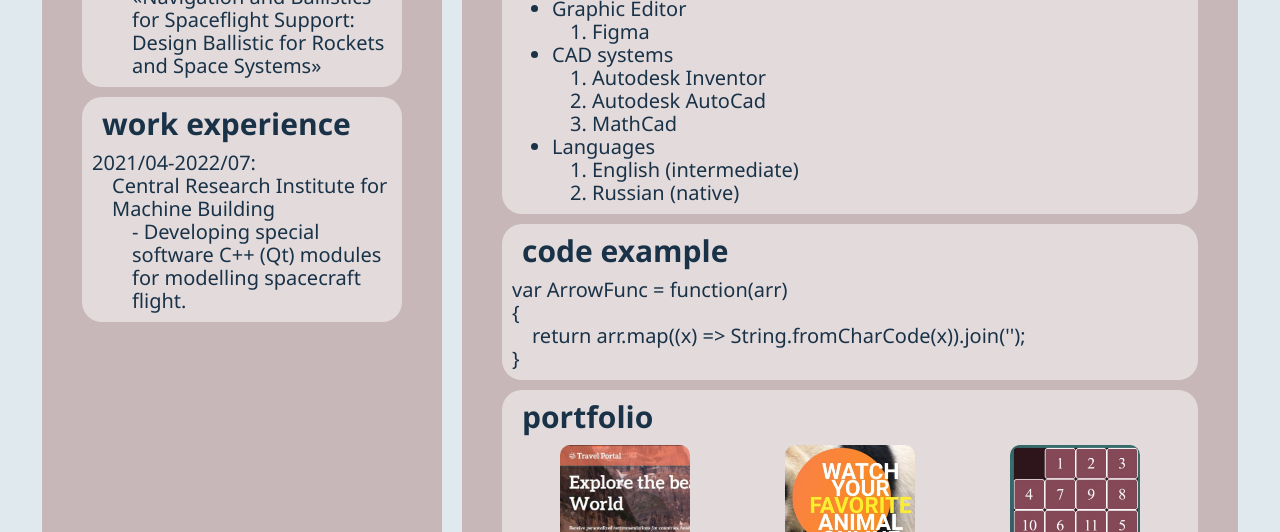
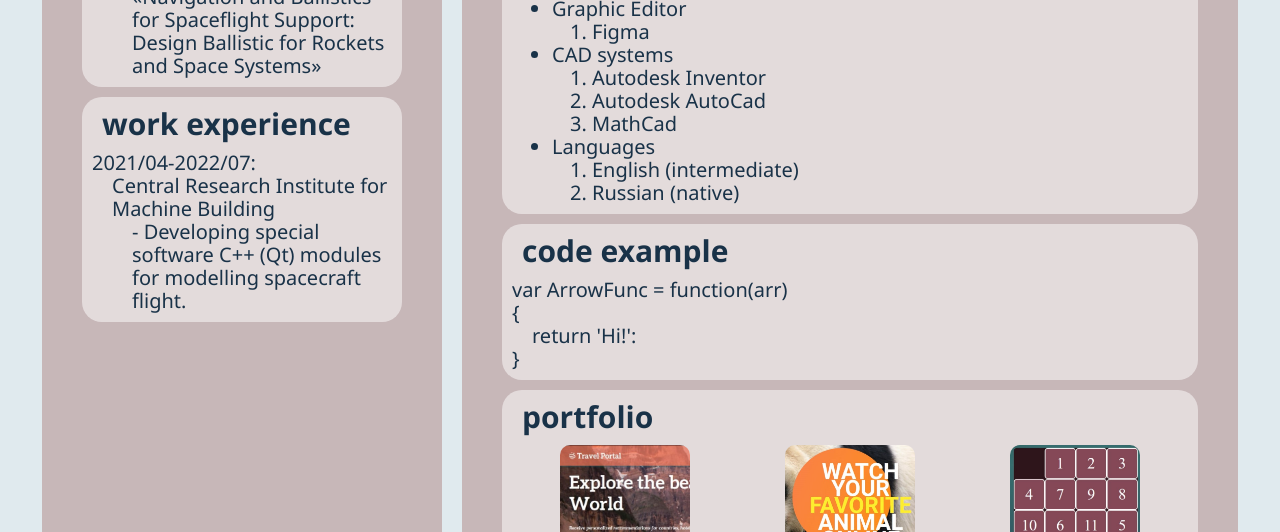
Before and after one commit to OffLectra/rsschool-cv-2, a plain HTML site: page index.html in a window 1280 px wide. Shown: the part 945-1477 px from the top of the page. Drawn offline with Linux system fonts and the light colour scheme.

Commit message:
fix: fixed index.html

```diff
--- a/index.html
+++ b/index.html
@@ -79,21 +79,20 @@
                     <section class="main__education-block" id="education">
                         <h2 class="main__education-block__title">education</h2>
                         <div class="main__education-block__content">
-                            2016-2022(specialist): <br>
-                            <div class="tab" style="margin-left: 20px;">BMSTU, Special Machinery faculty <br>
+                            2016-2022(specialist):<br>
+                            <div class="tab" style="margin-left: 20px;">BMSTU, Special Machinery faculty<br>
                                 <div class="tab" style="margin-left: 20px;">
                                     Specialization 24.05.04 «Navigation and Ballistics for Spaceflight Support: Design Ballistic for Rockets and Space Systems»
                                 </div>
                             </div>
-
                         </div>
                     </section>
                     <section class="main__experience-block">
                         <h2 class="main__experience-block__title">work experience</h2>
                         <div class="main__experience-block__content">
-                            2021/04-2022/07: <br>
+                            2021/04-2022/07:<br>
                             <div class="tab" style="margin-left: 20px;">
-                                Central Research Institute for Machine Building <br>
+                                Central Research Institute for Machine Building<br>
                                 <div class="tab" style="margin-left: 20px;">
                                     - Developing special software C++ (Qt) modules for modelling spacecraft flight.
                                 </div>
@@ -119,7 +118,6 @@
                                         <li class="main__skills-sublist-subitem">Python</li>
                                     </ol>
                                 </li>
-
                                 <li class="main__skills-list-item">Layout
                                     <ol class="main__skills-sublist">
                                         <li class="main__skills-sublist-subitem">HTML/HTML5, CSS/CSS3</li>
@@ -127,7 +125,6 @@
                                         <li class="main__skills-sublist-subitem">CSS preprocessors SASS/SCSS</li>
                                     </ol>
                                 </li>
-
                                 <li class="main__skills-list-item">Tools
                                     <ol class="main__skills-sublist">
                                         <li class="main__skills-sublist-subitem">Basic knowledge of Node.js</li>
@@ -138,13 +135,11 @@
                                         <li class="main__skills-sublist-subitem">Linux (Ubuntu) – basic level</li>
                                     </ol>
                                 </li>
-
                                 <li class="main__skills-list-item">Graphic Editor
                                     <ol class="main__skills-sublist">
                                         <li class="main__skills-sublist-subitem">Figma</li>
                                     </ol>
                                 </li>
-
                                 <li class="main__skills-list-item">CAD systems
                                     <ol class="main__skills-sublist">
                                         <li class="main__skills-sublist-subitem">Autodesk Inventor</li>
@@ -152,7 +147,6 @@
                                         <li class="main__skills-sublist-subitem">MathCad</li>
                                     </ol>
                                 </li>
-
                                 <li class="main__skills-list-item">Languages
                                     <ol class="main__skills-sublist">
                                         <li class="main__skills-sublist-subitem">English (intermediate)</li>
@@ -166,7 +160,7 @@
                         <h2 class="main__code-block__title">code example</h2>
                         <div class="main__code-example">
                             var ArrowFunc = function(arr) <br> {<br>
-                                <div class="tab" style="margin-left: 20px;">return arr.map((x) => String.fromCharCode(x)).join('');
+                                <div class="tab" style="margin-left: 20px;">return 'Hi!':<!-- return arr.map((x) => String.fromCharCode(x)).join(''); -->
                             </div>
                             }
                         </div>
@@ -191,7 +185,6 @@
                             </div>
                         </div>
                     </section>
-
                 </div>
             </div>
         </div>
```
